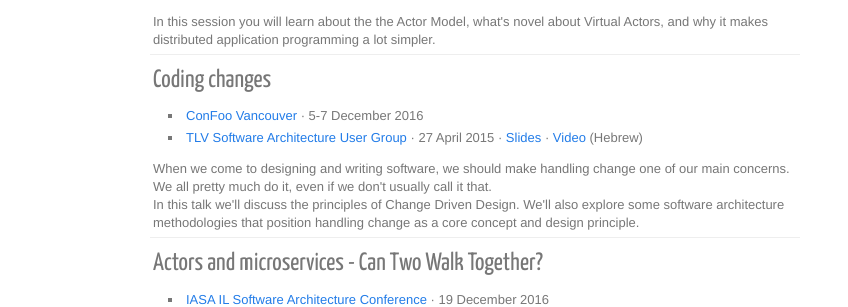
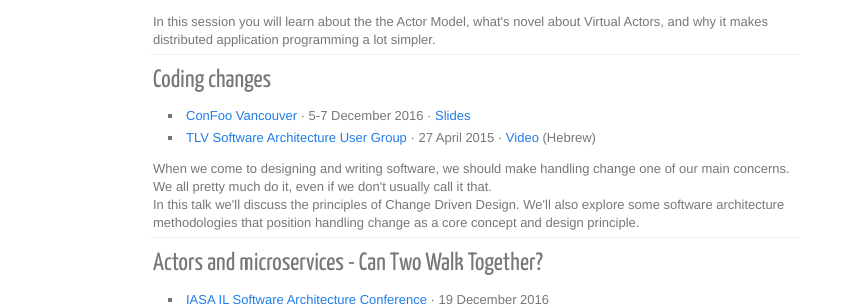
Before and after one commit to rore/rore.github.com, a Jekyll site: the page built from speaking.html, in a window 1280 px wide. Shown: the part 444-751 px from the top of the page, without its empty margins (0-848 px from the left). Built offline with Jekyll 4.4.1, drawn with Linux system fonts in a browser that asks for light colours; nearby versions of some CDN libraries.

```diff
--- a/speaking.html
+++ b/speaking.html
@@ -42,10 +42,10 @@ title: "Speaking"
             <h3>Coding changes</h3>
             <ul class="sublist">
                 <li>
-                    <a href="https://confoo.ca/en/yvr2016/session/coding-changes" target="_blank" >ConFoo Vancouver</a> &middot; 5-7 December 2016
+                    <a href="https://confoo.ca/en/yvr2016/session/coding-changes" target="_blank" >ConFoo Vancouver</a> &middot; 5-7 December 2016 &middot; <a href="https://speakerdeck.com/rore/coding-changes" target="_blank">Slides</a>
                 </li>
                 <li>
-                    <a href="http://www.meetup.com/TLV-Software-Architecture-Meetup/events/220916410/" target="_blank">TLV Software Architecture User Group</a> &middot; 27 April 2015 &middot; <a href="https://speakerdeck.com/rore/coding-changes" target="_blank">Slides</a> &middot; <a href="https://www.youtube.com/watch?v=AuWjR1qJppM" target="_blank">Video</a> (Hebrew)
+                    <a href="http://www.meetup.com/TLV-Software-Architecture-Meetup/events/220916410/" target="_blank">TLV Software Architecture User Group</a> &middot; 27 April 2015 &middot; <a href="https://www.youtube.com/watch?v=AuWjR1qJppM" target="_blank">Video</a> (Hebrew)
                 </li>
             </ul>
             When we come to designing and writing software, we should make handling change one of our main concerns.
```
